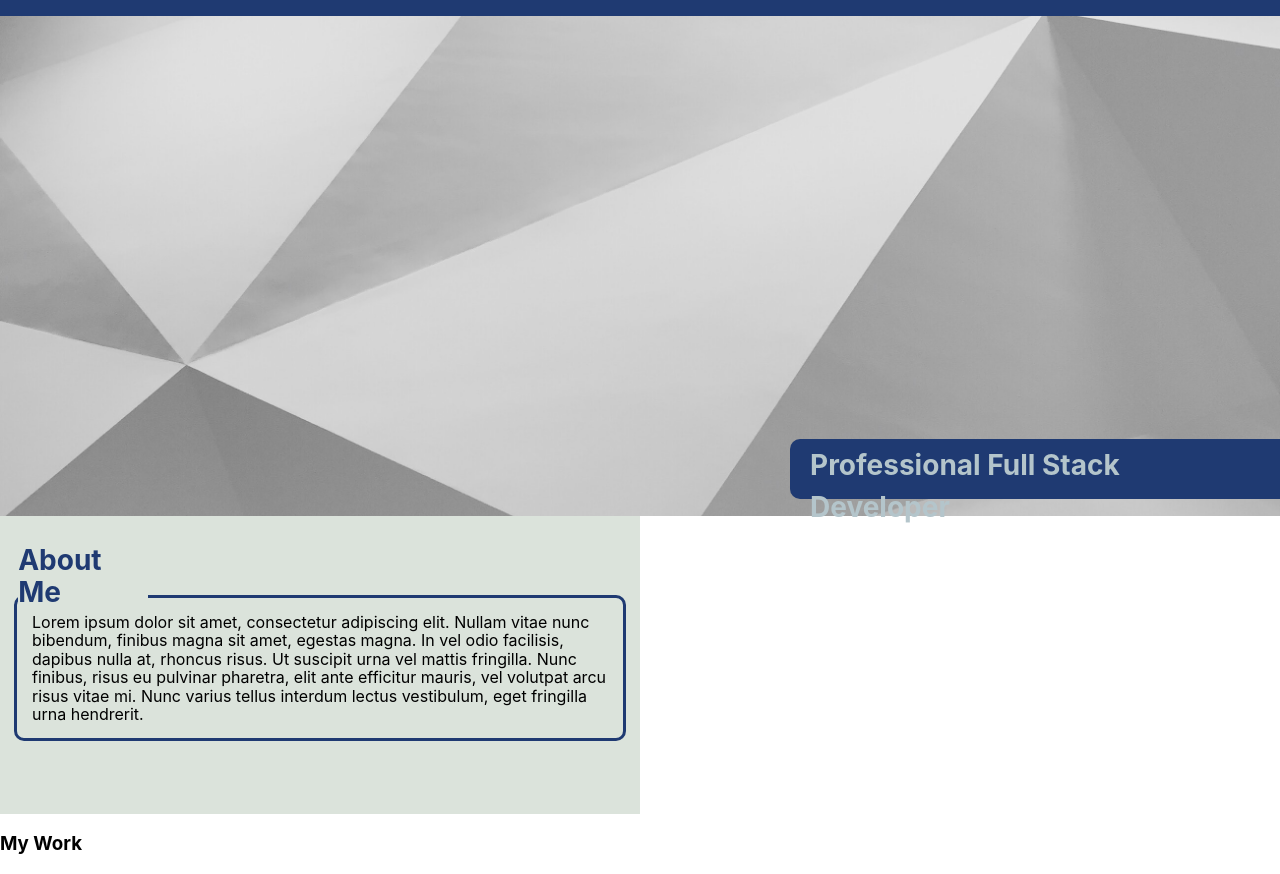
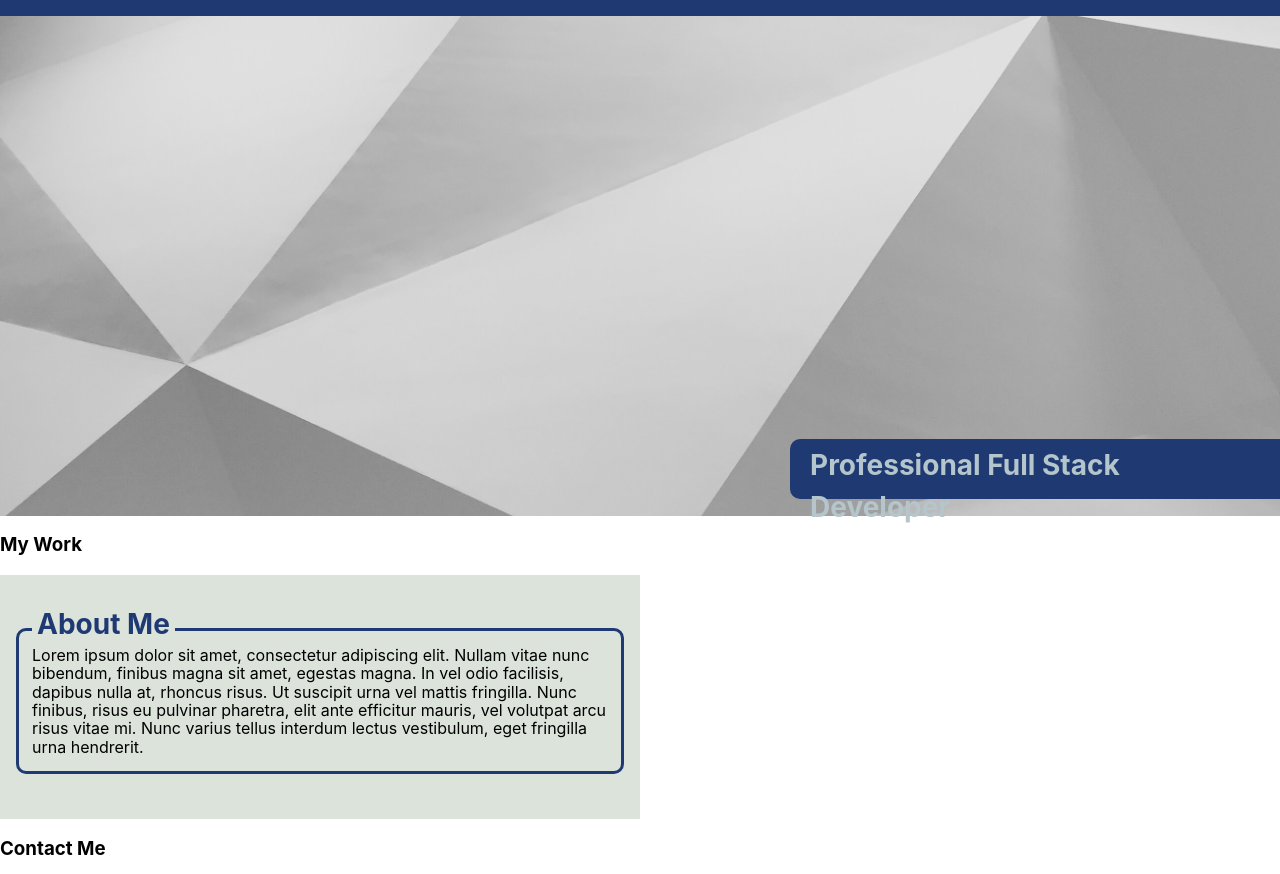
Before and after one commit to jsp220/Joon-Park-Portfolio, a plain HTML site: page index.html in a window 1280 px wide. Shown: the part 108-982 px from the top of the page. Drawn offline with Linux system fonts and the light colour scheme.

Commit message:
moved About Me section under My Work and styled About Me further

```diff
--- a/assets/css/style.css
+++ b/assets/css/style.css
@@ -83,30 +83,30 @@ nav ul {
 }
 
 .intro {
-    display: flex;
-    flex-direction: column;
-    align-items: center;
+    display: inline-block;
     background-color: var(--light);
     width: 50%;
+    height: fit-content;
 }
 
 .intro-title {
     position: relative;
-    right: 37%;
+    left: 5%;
     z-index: 1;
-    width: 130px;
-    padding: 0px;
+    width: fit-content;
+    padding: 5px;
     background-color: var(--light);
     color: var(--dark);
 }
 
 .intro-text {
+    margin: auto;
+    position: relative;
+    top: -45px;
     width: 90%;
-    position: relative;
-    top: -57px;
     border: 3px solid var(--dark);
     border-radius: var(--radius);
-    padding: 15px;
+    padding: 15px 2%;
 }
 
 .bold-title {
--- a/index.html
+++ b/index.html
@@ -16,10 +16,10 @@
         <nav class="nav-bar">
             <ul>
                 <li>
-                    <a href="#about-me">About Me</a>
+                    <a href="#my-work">My Work</a>
                 </li>
                 <li>
-                    <a href="#my-work">My Work</a>
+                    <a href="#about-me">About Me</a>
                 </li>
                 <li>
                     <a href="#contact-me">Contact Me</a>
@@ -30,16 +30,6 @@
 
     <section class="banner">
         <h2 class="banner-title bold-title">Professional Full Stack Developer</h2>
-    </section>
-
-    <section class="intro" id="about-me">
-        <h3 class="intro-title bold-title">About Me</h3>
-        <p class="intro-text">
-            Lorem ipsum dolor sit amet, consectetur adipiscing elit. Nullam vitae nunc bibendum, finibus magna sit amet,
-            egestas magna. In vel odio facilisis, dapibus nulla at, rhoncus risus. Ut suscipit urna vel mattis
-            fringilla. Nunc finibus, risus eu pulvinar pharetra, elit ante efficitur mauris, vel volutpat arcu risus
-            vitae mi. Nunc varius tellus interdum lectus vestibulum, eget fringilla urna hendrerit.
-        </p>
     </section>
 
     <section id="my-work">
@@ -55,7 +45,17 @@
         </figure>
     </section>
 
-    <footer id="contact-me">
+    <footer>
+        <section class="intro" id="about-me">
+            <h3 class="intro-title bold-title">About Me</h3>
+            <p class="intro-text">
+                Lorem ipsum dolor sit amet, consectetur adipiscing elit. Nullam vitae nunc bibendum, finibus magna sit amet,
+                egestas magna. In vel odio facilisis, dapibus nulla at, rhoncus risus. Ut suscipit urna vel mattis
+                fringilla. Nunc finibus, risus eu pulvinar pharetra, elit ante efficitur mauris, vel volutpat arcu risus
+                vitae mi. Nunc varius tellus interdum lectus vestibulum, eget fringilla urna hendrerit.
+            </p>
+        </section>
+        <section class="contact" id="contact-me">
             <h3>Contact Me</h3>
             <ul>
                 <li>
@@ -71,6 +71,7 @@
                     <a target="_blank" href="#">Resume</a>
                 </li>
             </ul>
+        </section>
     </footer>
 
 </body>
```
Lines whose indentation alone changed are shown as unchanged.
